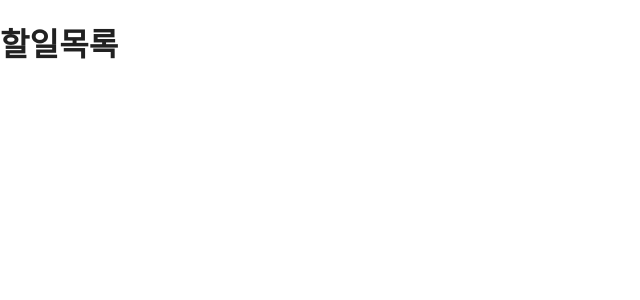
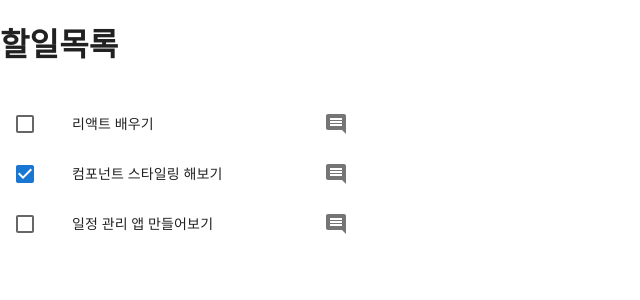
Before and after one commit to bbangwon/react-todos, a React (Vite) app: page / in a window 1280 px wide. Shown: the top 300 px of the page, without its empty margins (0-640 px from the left). Built offline with nearby package versions, Linux system fonts and the light colour scheme.

Commit message:
할일 목록 컴포넌트

```diff
--- a/src/App.jsx
+++ b/src/App.jsx
@@ -1,17 +1,15 @@
-import { useState } from 'react'
-import reactLogo from './assets/react.svg'
-import viteLogo from '/vite.svg'
 import CssBaseline from '@mui/material/CssBaseline'
+import TodoList from './TodoList'
+
 import './App.css'
 
 function App() {
-  const [count, setCount] = useState(0)
-
   return (
     <>
       {/* CssBaseline은 기본적인 CSS를 초기화해주는 컴포넌트입니다. */}
       <CssBaseline />
       <h1>할일목록</h1>
+      <TodoList />
     </>
   )
 }
--- /dev/null
+++ b/src/TodoList.jsx
@@ -0,0 +1,51 @@
+import { useState } from 'react';
+import List from '@mui/material/List';
+import ListItem from '@mui/material/ListItem';
+import ListItemButton from '@mui/material/ListItemButton';
+import ListItemIcon from '@mui/material/ListItemIcon';
+import ListItemText from '@mui/material/ListItemText';
+import IconButton from '@mui/material/IconButton';
+import Checkbox from '@mui/material/Checkbox';
+import CommentIcon from '@mui/icons-material/Comment';
+
+const initialTodos = [
+    { id: 1, text: '리액트 배우기', completed: false },
+    { id: 2, text: '컴포넌트 스타일링 해보기', completed: true },
+    { id: 3, text: '일정 관리 앱 만들어보기', completed: false }
+];
+
+export default function TodoList() {
+    const [todos, setTodos] = useState(initialTodos);
+
+    return (
+        <List sx={{ width: '100%', maxWidth: 360, bgcolor: 'background.paper' }}>
+            {todos.map((todo) => {
+                const labelId = `checkbox-list-secondary-label-${todo.id}`;
+                return (
+                    <ListItem
+                        key={todo.id}
+                        secondaryAction={
+                            <IconButton edge="end" aria-label="comments">
+                                <CommentIcon />
+                            </IconButton>
+                        }
+                        disablePadding
+                    >
+                        <ListItemButton role={undefined} dense>
+                            <ListItemIcon>
+                                <Checkbox
+                                    edge="start"
+                                    checked={todo.completed}
+                                    tabIndex={-1}
+                                    disableRipple
+                                    inputProps={{ 'aria-labelledby': labelId }}
+                                />
+                            </ListItemIcon>
+                            <ListItemText id={labelId} primary={todo.text} />
+                        </ListItemButton>
+                    </ListItem>
+                );
+            })}
+        </List>
+    );
+}
```
